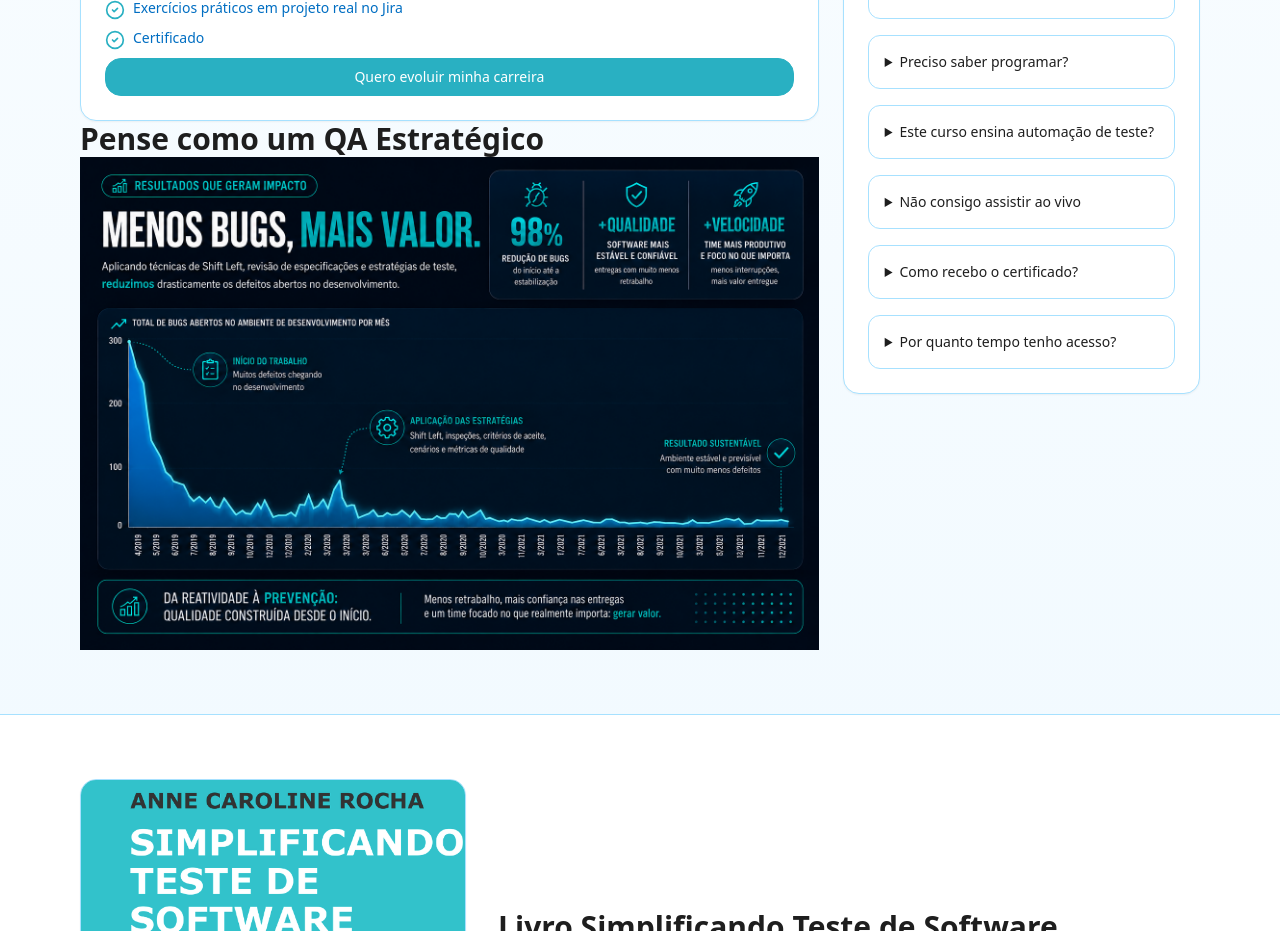
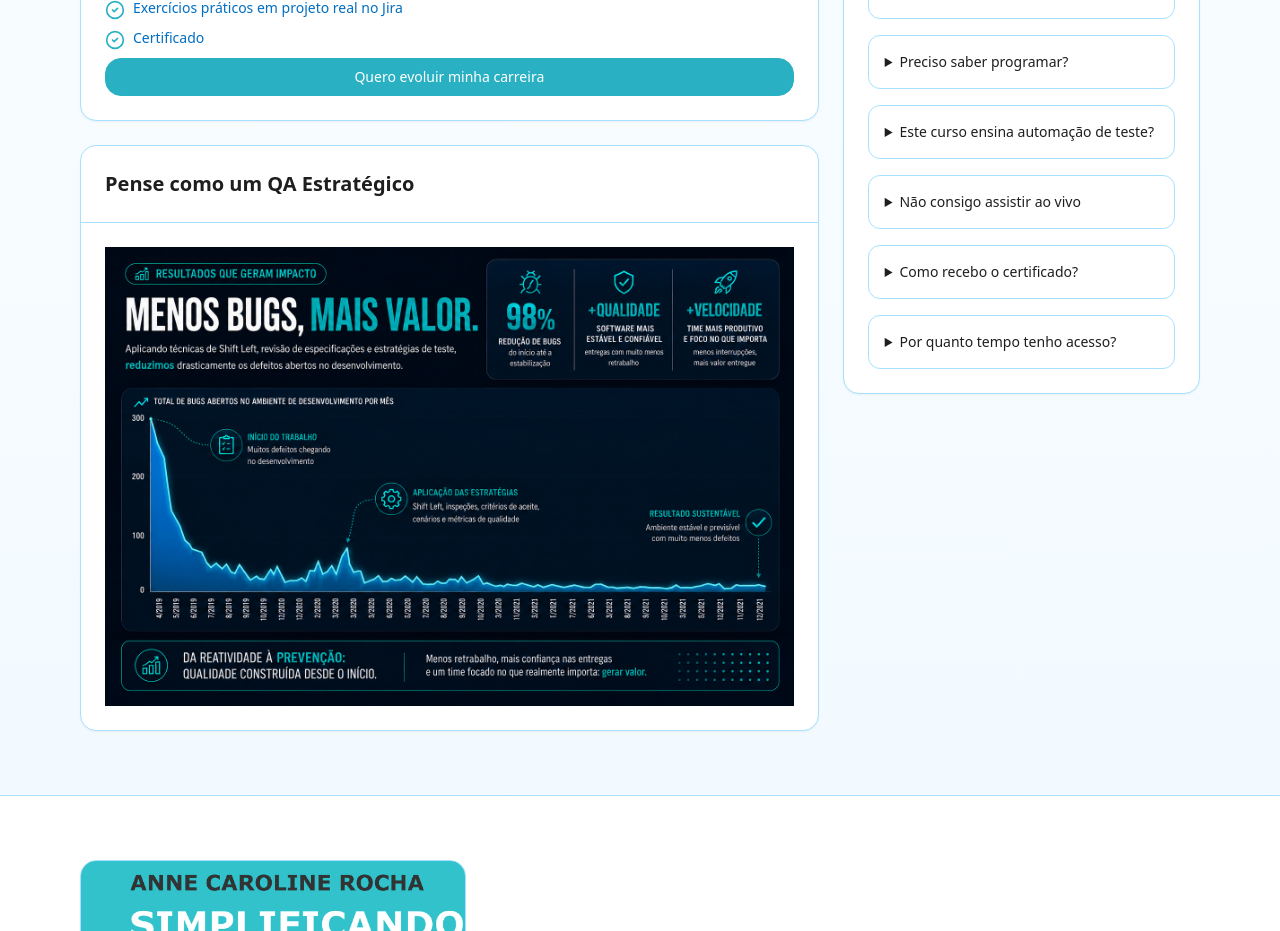
Before and after one commit to carolsprak/cursos, a React (Vite) app: page / in a window 1280 px wide. Shown: the part 4480-5411 px from the top of the page. Built offline with nearby package versions, Linux system fonts and the light colour scheme.

Commit message:
Update App.jsx

```diff
--- a/src/App.jsx
+++ b/src/App.jsx
@@ -406,8 +406,16 @@ export default function LandingCursoTesteBasico() {
                 </CardContent>
               </Card>
             </div>
-            <h2 className="text-2xl md:text-3xl font-bold">Pense como um QA Estratégico</h2>
-            <img src={RESULTADO} alt="Resultado do trabalho realizado" className="h-full w-full object-cover" />
+           <div className="grid md:grid-cols-1 gap-6 mt-6">
+            <Card className="rounded-2xl">
+                <CardHeader>
+                  <CardTitle className="text-xl">Pense como um QA Estratégico</CardTitle>
+                </CardHeader>
+                <CardContent className="space-y-3 text-sm">
+                  <img src={RESULTADO} alt="Resultado do trabalho realizado" className="h-full w-full object-cover" />
+                </CardContent>
+              </Card>
+           </div>
           </motion.div>
 
           {/* FAQ */}
```
